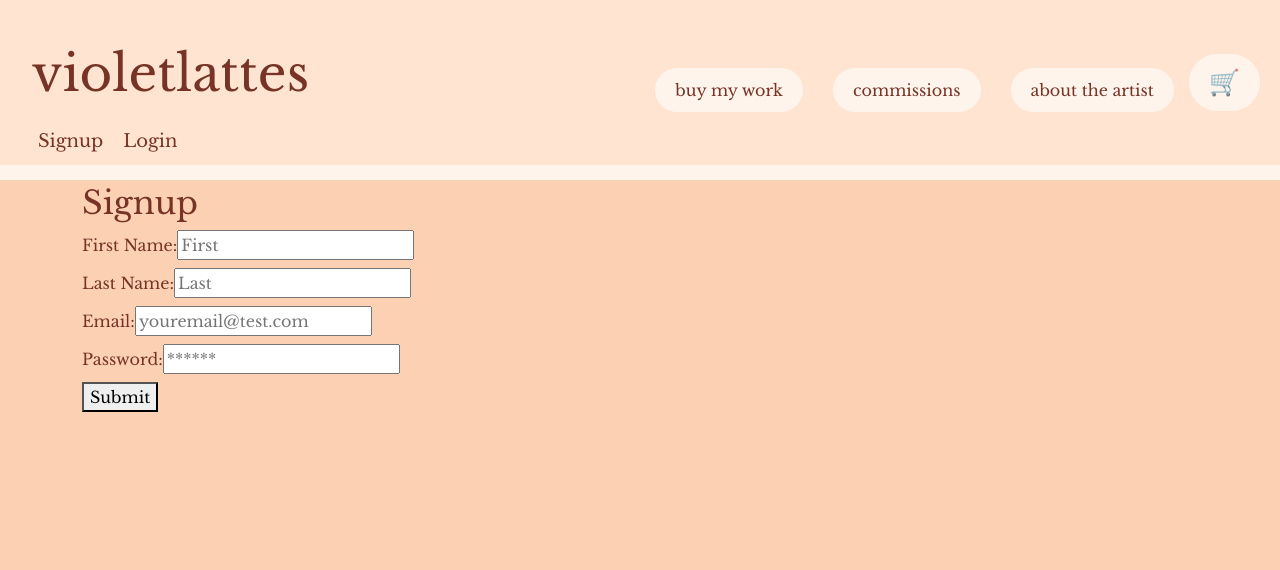
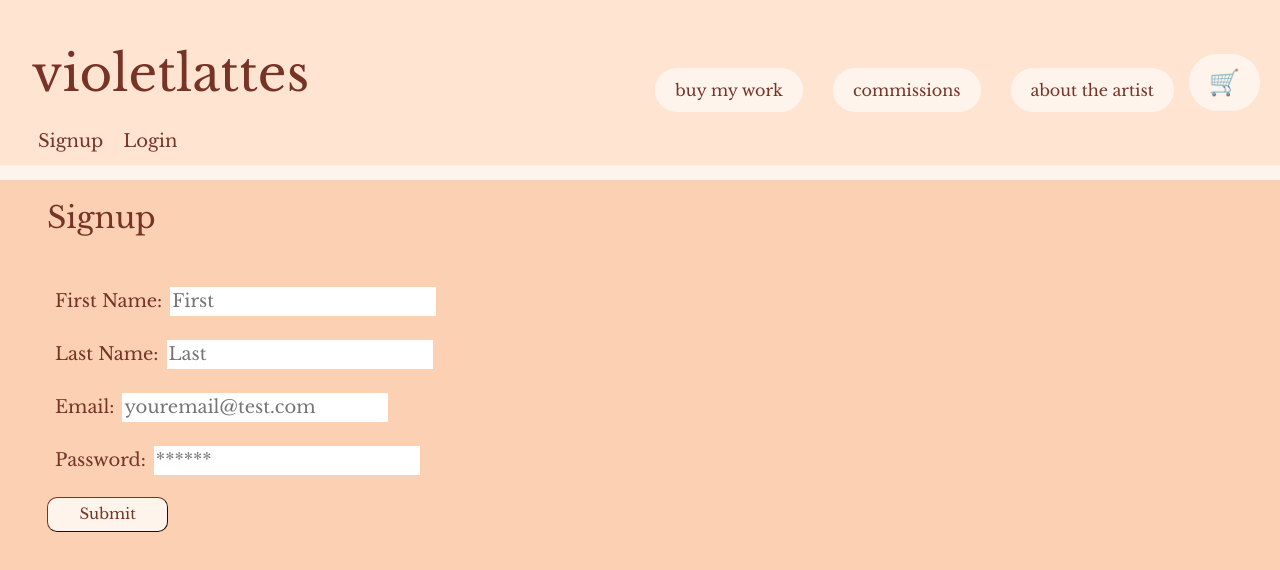
Before and after one commit to DaniDelia253/violet-lattes, a React (Create React App) app in the folder client/: page /signup in a window 1280 px wide. Shown: the top 570 px of the page. Built offline with nearby package versions, Linux system fonts and the light colour scheme.

Commit message:
form and button styling

```diff
--- a/client/src/App.css
+++ b/client/src/App.css
@@ -111,6 +111,10 @@ header .navLink {
   font-size: 30px;
 }
 
+.formText {
+  font-size: 18px;
+}
+
 #aboutContainer {
   display: flex;
   justify-content: space-evenly;
@@ -154,6 +158,7 @@ header .navLink {
   color: var(--text-color);
   text-decoration: none;
   font-size: 16px;
+  text-align: center;
 }
 
 .linkText:hover {
@@ -166,10 +171,17 @@ header .navLink {
   margin: 40px;
   border: 10px solid var(--light-accent-color);
   border-radius: 10px;
+  background-color: var(--light-accent-color);
+  text-align: center;
+  display: flex;
+  flex-direction: column;
+  justify-content: center;
+  align-items: center;
 }
 
 .card-body {
   background-color: var(--light-accent-color);
+  padding-bottom: 0;
 }
 
 .productPage {
@@ -188,6 +200,89 @@ header .navLink {
   max-height: 300px;
 }
 
+.productMessage {
+  background-color: var(--light-accent-color);
+  margin: 0;
+  padding-top: 8px;
+  text-align: center;
+}
+
+.addToCartMainBtn {
+  background-color: var(--light-accent-color);
+  padding: 5px;
+  border-radius: 10px;
+  border-width: thin;
+  border-color: var(--text-color);
+  margin: 0;
+  margin-top: 5px;
+  color: var(--text-color);
+  width: 60%;
+  text-decoration: none;
+}
+
+.addToCartMainBtn:hover {
+  color: var(--text-color);
+}
+
+.formSubmitBtn {
+  padding: 5px;
+  width: 10%;
+  font-size: 15px;
+}
+
+.error-text {
+  font-size: 18px;
+  margin: 20px;
+}
+
+.small-error-text {
+  font-size: 14px;
+}
+
+.checkoutBtn {
+  justify-self: center;
+  align-self: center;
+}
+
+.checkoutTotalContainer {
+  display: flex;
+  flex-direction: column;
+  text-align: center;
+  justify-content: center;
+  margin: 20px;
+}
+
+.checkoutTotalContainer strong {
+  margin: 20px;
+}
+
+input {
+  border-width: 0 !important;
+}
+
+.addToCartDetailBtn {
+  background-color: var(--light-accent-color);
+  padding: 5px;
+  border-radius: 12px;
+  border-width: thin;
+  border-color: var(--text-color);
+  margin: 0;
+  margin-top: 5px;
+  color: var(--text-color);
+  width: 60%;
+}
+
+.detail-text {
+  text-align: center;
+  margin: 10px;
+}
+
+.detailProductMessage {
+  margin: 0;
+  padding-top: 8px;
+  text-align: center;
+}
+
 .detailContainer {
   display: flex;
   justify-content: space-evenly;
@@ -202,9 +297,17 @@ header .navLink {
   display: flex;
   flex-direction: column;
   justify-content: center;
+  align-items: center;
 }
 .offcanvas {
   background-color: var(--nav-color);
+}
+
+.cartContainer {
+  display: flex;
+  flex-direction: column;
+  justify-content: center;
+  align-items: center;
 }
 
 .cartItem {
@@ -229,6 +332,13 @@ header .navLink {
 .trashIcon {
   font-size: 25px;
   cursor: pointer;
+}
+
+.cartErrImg {
+  max-height: 300px;
+  align-self: center;
+  justify-self: center;
+  margin: 20px;
 }
 
 /* .cart {
--- a/client/src/components/ProductItem/index.js
+++ b/client/src/components/ProductItem/index.js
@@ -25,7 +25,7 @@ function ProductItem(props) {
     const addToCart = () => {
         const itemInCart = state.cart.find((cartItem) => cartItem._id === props.product._id);
         if (itemInCart) {
-            setMessage("this is already in your cart!")
+            setMessage("This is already in your cart!")
         } else {
             setMessage('Added to your cart!')
 
@@ -51,8 +51,8 @@ function ProductItem(props) {
                         <p className="card-text linkText">${props.product.price}</p>
                     </div>
                 </Link>
-                <button onClick={addToCart}>Add to cart</button>
-                <p>{message}</p>
+                <button className='addToCartMainBtn' onClick={addToCart}>Add to cart</button>
+                <p className='productMessage'>{message}</p>
             </div>
         </div>
     )
--- a/client/src/pages/Detail/index.js
+++ b/client/src/pages/Detail/index.js
@@ -31,7 +31,7 @@ function Detail() {
         const itemInCart = state.cart.find(cartItem => cartItem._id === product._id);
 
         if (itemInCart) {
-            setMessage("this is already in your cart!")
+            setMessage("This is already in your cart!")
         } else {
             setMessage('Added to your cart!')
 
@@ -48,10 +48,10 @@ function Detail() {
         <div className='detailContainer'>
             <img className='detailImg' src={`/images/previews/${product.image}`} alt={product.name} />
             <div className='detailTextContainer'>
-                <h1 className="card-title">{product.name}</h1>
-                <h1 className="card-text">${product.price}</h1>
-                <button onClick={addToCart}>Add to Cart</button>
-                <p>{message}</p>
+                <h1 className="card-title detail-text">{product.name}</h1>
+                <h1 className="card-text detail-text">${product.price}</h1>
+                <button className='addToCartDetailBtn' onClick={addToCart}>Add to Cart</button>
+                <p className='detailProductMessage'>{message}</p>
 
 
             </div>
--- a/client/src/pages/Login/index.js
+++ b/client/src/pages/Login/index.js
@@ -31,13 +31,14 @@ function Login() {
 
 
     return (
-        <div className="container my-1">
+        <div>
 
-            <h2>Login</h2>
-            <form onSubmit={handleFormSubmit}>
+            <h2 className='pageTitle'>Login</h2>
+            <form className='pageTitle' onSubmit={handleFormSubmit}>
                 <div className="flex-row space-between my-2">
-                    <label htmlFor="email">Email address:</label>
+                    <label className='formText mx-2' htmlFor="email">Email address:</label>
                     <input
+                        className='formText input'
                         placeholder="youremail@test.com"
                         name="email"
                         type="email"
@@ -46,8 +47,9 @@ function Login() {
                     />
                 </div>
                 <div className="flex-row space-between my-2">
-                    <label htmlFor="pwd">Password:</label>
+                    <label className='formText mx-2' htmlFor="pwd">Password:</label>
                     <input
+                        className='formText input'
                         placeholder="******"
                         name="password"
                         type="password"
@@ -57,11 +59,11 @@ function Login() {
                 </div>
                 {error ? (
                     <div>
-                        <p className="error-text">The provided credentials are incorrect</p>
+                        <p className="error-text">These credentials are incorrect!</p>
                     </div>
                 ) : null}
                 <div className="flex-row flex-end">
-                    <button type="submit">Submit</button>
+                    <button className='addToCartMainBtn formSubmitBtn' ttype="submit">Submit</button>
                 </div>
             </form>
         </div>
--- a/client/src/pages/Signup/index.js
+++ b/client/src/pages/Signup/index.js
@@ -5,7 +5,7 @@ import { ADD_USER } from '../../utils/mutations';
 
 function Signup() {
     const [formState, setFormState] = useState({ email: '', password: '', firstName: '', lastName: '' });
-    const [addUser] = useMutation(ADD_USER);
+    const [addUser, { error }] = useMutation(ADD_USER);
 
     const handleFormSubmit = async (event) => {
         event.preventDefault();
@@ -19,8 +19,6 @@ function Signup() {
         });
         const token = mutationResponse.data.addUser.token;
         Auth.login(token);
-        alert('success!!!')
-        alert(token)
     };
 
     const handleChange = (event) => {
@@ -32,13 +30,14 @@ function Signup() {
     };
 
     return (
-        <div className="container my-1">
+        <div>
 
-            <h2>Signup</h2>
-            <form onSubmit={handleFormSubmit}>
+            <h2 className='pageTitle'>Signup</h2>
+            <form className='pageTitle' onSubmit={handleFormSubmit}>
                 <div className="flex-row space-between my-2">
-                    <label htmlFor="firstName">First Name:</label>
+                    <label className='formText mx-2' htmlFor="firstName">First Name:</label>
                     <input
+                        className='formText input'
                         placeholder="First"
                         name="firstName"
                         type="firstName"
@@ -47,8 +46,9 @@ function Signup() {
                     />
                 </div>
                 <div className="flex-row space-between my-2">
-                    <label htmlFor="lastName">Last Name:</label>
+                    <label className='formText mx-2' htmlFor="lastName">Last Name:</label>
                     <input
+                        className='formText input'
                         placeholder="Last"
                         name="lastName"
                         type="lastName"
@@ -57,8 +57,9 @@ function Signup() {
                     />
                 </div>
                 <div className="flex-row space-between my-2">
-                    <label htmlFor="email">Email:</label>
+                    <label className='formText mx-2' htmlFor="email">Email:</label>
                     <input
+                        className='formText input'
                         placeholder="youremail@test.com"
                         name="email"
                         type="email"
@@ -67,8 +68,9 @@ function Signup() {
                     />
                 </div>
                 <div className="flex-row space-between my-2">
-                    <label htmlFor="pwd">Password:</label>
+                    <label className='formText mx-2' htmlFor="pwd">Password:</label>
                     <input
+                        className='formText'
                         placeholder="******"
                         name="password"
                         type="password"
@@ -76,8 +78,14 @@ function Signup() {
                         onChange={handleChange}
                     />
                 </div>
+                {error ? (
+                    <div>
+                        <p className="error-text small-error-text">First name, last name, valid email address, and a password with more than 4 characters are required! </p>
+
+                    </div>
+                ) : null}
                 <div className="flex-row flex-end">
-                    <button type="submit">Submit</button>
+                    <button className='addToCartMainBtn formSubmitBtn' type="submit">Submit</button>
                 </div>
             </form>
         </div>
```
Also changed, not shown: client/src/components/Cart/index.js (+18 -10 lines).
